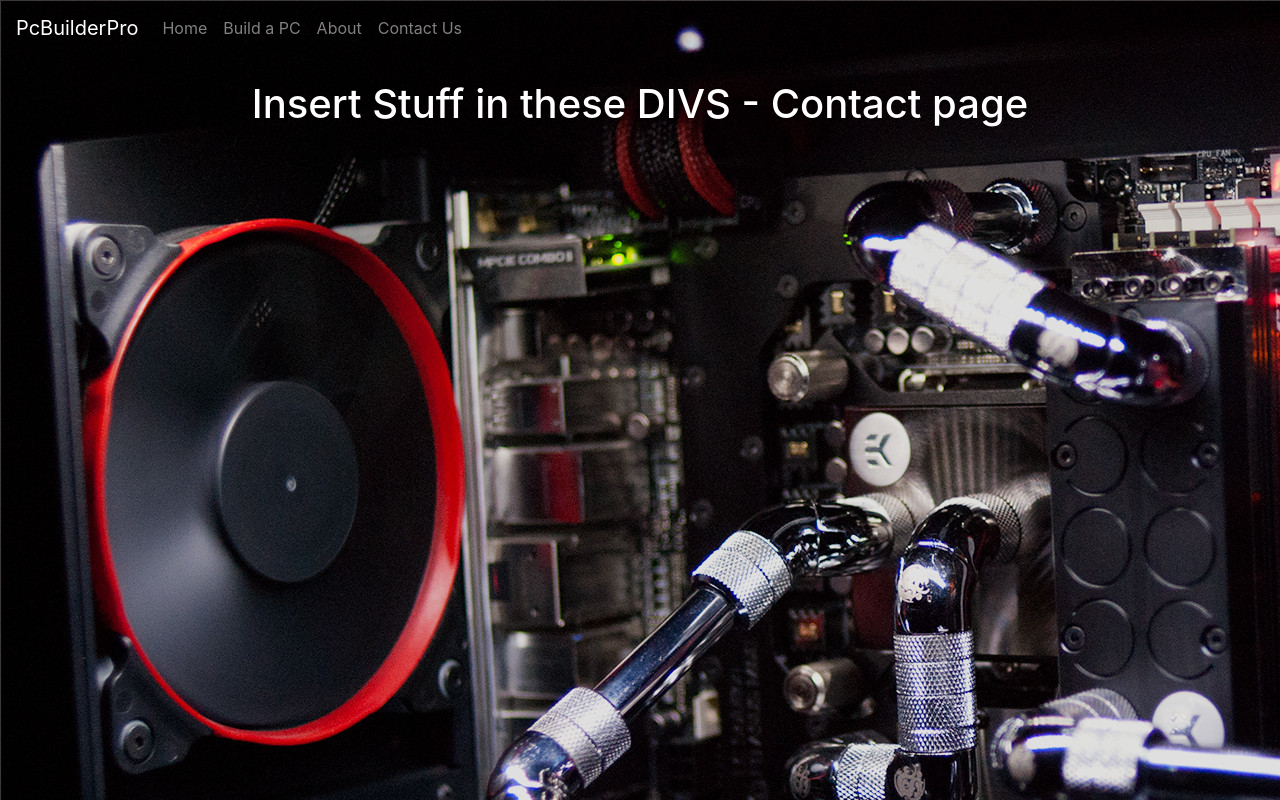
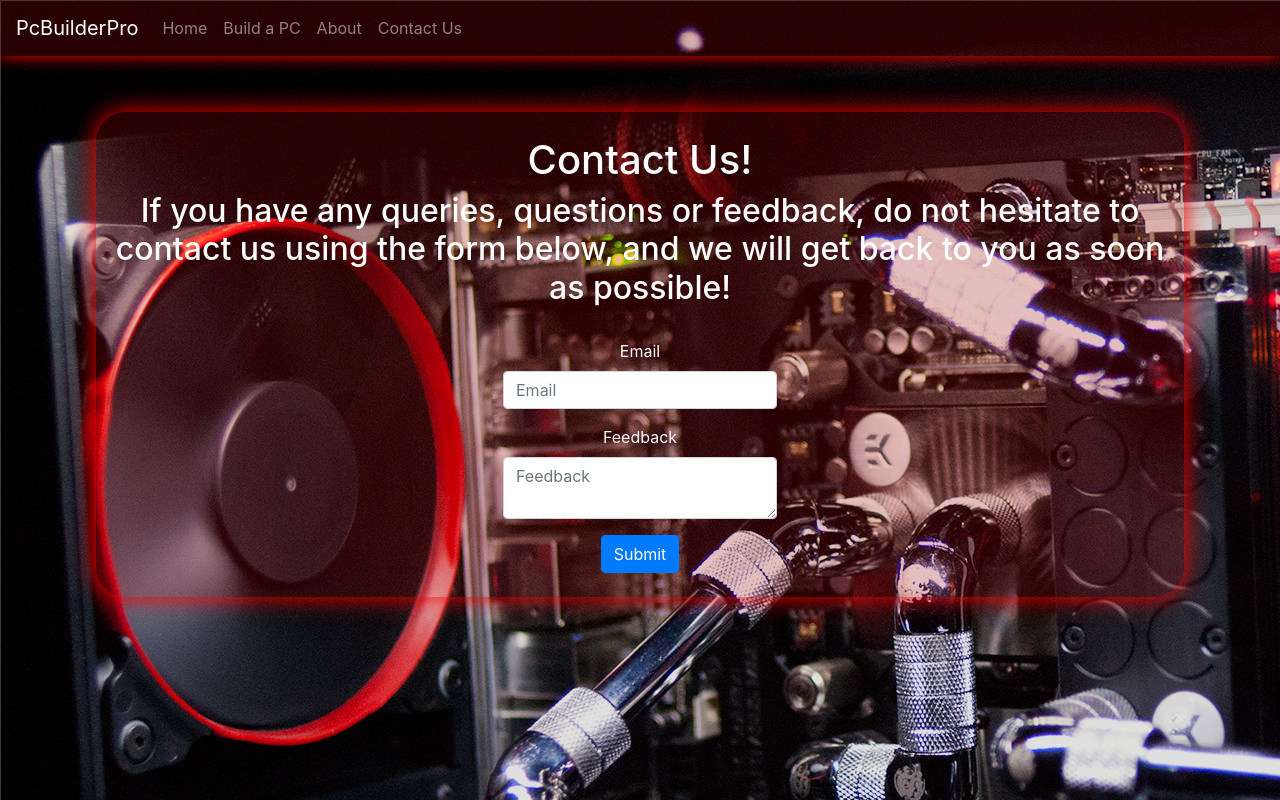
Before and after one commit to ConnorBrookfield/PC-Builder-Webapp, a React (Create React App) app: page /contact in a window 1280 px wide. Built offline with nearby package versions, Linux system fonts and the light colour scheme.

Commit message:
Added carosel and added a global theme and styled classes

```diff
--- a/src/App.css
+++ b/src/App.css
@@ -6,8 +6,28 @@
   min-height: 100vh;
 }
 
+.navBarOpacity {
+  background-color:rgba(255, 0, 0, 0.15);
+  box-shadow: 0px 0px 15px red;
+}
+
 .centerElement {
   display: flex;
   align-items: center;
   justify-content: center;
 }
+
+.imageFormat {
+  height: 600px;
+  width: 100%;
+  border-radius: 30px;
+}
+
+.bodyFormat {
+  margin-top: 2em;
+  margin-left: 6em;
+  margin-right: 6em;
+  box-shadow: 0px 0px 25px red;
+  border-radius: 30px;
+  background-color:rgba(255, 0, 0, 0.15);
+}
--- a/src/App.js
+++ b/src/App.js
@@ -4,7 +4,6 @@ import About from './components/about';
 import BuildPC from './components/buildPC';
 import Contact from './components/contact';
 import './App.css';
-
 import 'bootstrap/dist/css/bootstrap.min.css';
 import { Navbar, Nav } from "react-bootstrap";
 import { Switch, Route, BrowserRouter } from "react-router-dom";
@@ -13,7 +12,7 @@ function App() {
   return (
     <BrowserRouter>
       <div className="App">
-        <Navbar className="navbar-dark">
+        <Navbar className="navbar-dark navBarOpacity">
         <a class="navbar-brand" href="/">PcBuilderPro</a>
           <Nav>
             <Nav.Link href="/">Home</Nav.Link>
--- a/src/components/about.js
+++ b/src/components/about.js
@@ -6,7 +6,7 @@ class About extends React.Component{
 
   render(){
     return(
-      <div>
+      <div class="bodyFormat">
           <h1>Insert Stuff in these DIVS - About page</h1>
       </div>
     )
--- a/src/components/buildPC.js
+++ b/src/components/buildPC.js
@@ -6,7 +6,7 @@ class BuildPC extends React.Component{
 
   render(){
     return(
-      <div>
+      <div class="bodyFormat">
           <h1>Insert Stuff in these DIVS - Build a PC page</h1>
       </div>
     )
--- a/src/components/contact.js
+++ b/src/components/contact.js
@@ -1,13 +1,35 @@
 import React from 'react';
 import Button from 'react-bootstrap/Button';
 import '../App.css';
+import Form from "react-bootstrap/Form";
 
 class Contact extends React.Component{
 
   render(){
     return(
-      <div>
-          <h1>Insert Stuff in these DIVS - Contact page</h1>
+      <div class="bodyFormat">
+          <br/>
+          <h1>Contact Us!</h1>
+          <h2>If you have any queries, questions or feedback,
+            do not hesitate to contact us using the form below,
+            and we will get back to you as soon as possible!
+          </h2>
+          <br/>
+          <div class="centerElement">
+          <Form>
+            <Form.Group>
+              <Form.Label>Email</Form.Label>
+              <Form.Control as="input" placeholder="Email"/>
+            </Form.Group>
+            <Form.Group>
+              <Form.Label>Feedback</Form.Label>
+              <Form.Control as="textarea" placeholder="Feedback"/>
+            </Form.Group>
+
+            <Button variant="primary" type="submit">Submit</Button>
+            <br/><br/>
+          </Form>
+        </div>
       </div>
     )
   }
--- a/src/components/home.js
+++ b/src/components/home.js
@@ -1,13 +1,40 @@
 import React from 'react';
 import Button from 'react-bootstrap/Button';
+import Carousel from 'react-bootstrap/Carousel';
 import '../App.css';
 
 class About extends React.Component{
 
   render(){
     return(
-      <div>
-          <h1>Theres no place like home.</h1>
+      <div class="bodyFormat">
+        <div class="slideshowFormat">
+          <Carousel>
+            <Carousel.Item>
+              <img
+                src="https://www.nvidia.com/content/dam/en-zz/Solutions/geforce/geforce-rtx-turing/2080-ti/gallery/geforce-rtx-2080-ti-gallery-b.jpg"
+                alt="GeForce RTX 2080 Ti"
+                class="imageFormat"/>
+              <Carousel.Caption><h3>GeForce RTX 2080 Ti</h3></Carousel.Caption>
+            </Carousel.Item>
+
+            <Carousel.Item>
+              <img
+                src="https://external-content.duckduckgo.com/iu/?u=https%3A%2F%2Fwww.notebookcheck.net%2Ffileadmin%2FNotebooks%2FNews%2F_nc3%2FAMD_Ryzen_Threadripper_CPUs.png"
+                alt="AMD Threadripper 3990x"
+                class="imageFormat"/>
+              <Carousel.Caption><h3>AMD Threadripper 3990x</h3></Carousel.Caption>
+            </Carousel.Item>
+
+            <Carousel.Item>
+              <img
+                src="https://www.asrock.com/images/index_TRX40Taichi.jpg"
+                alt="ASRock TRX40 Taichi"
+                class="imageFormat"/>
+              <Carousel.Caption><h3>ASRock TRX40 Taichi</h3></Carousel.Caption>
+            </Carousel.Item>
+          </Carousel>
+        </div>
       </div>
     )
   }
```
